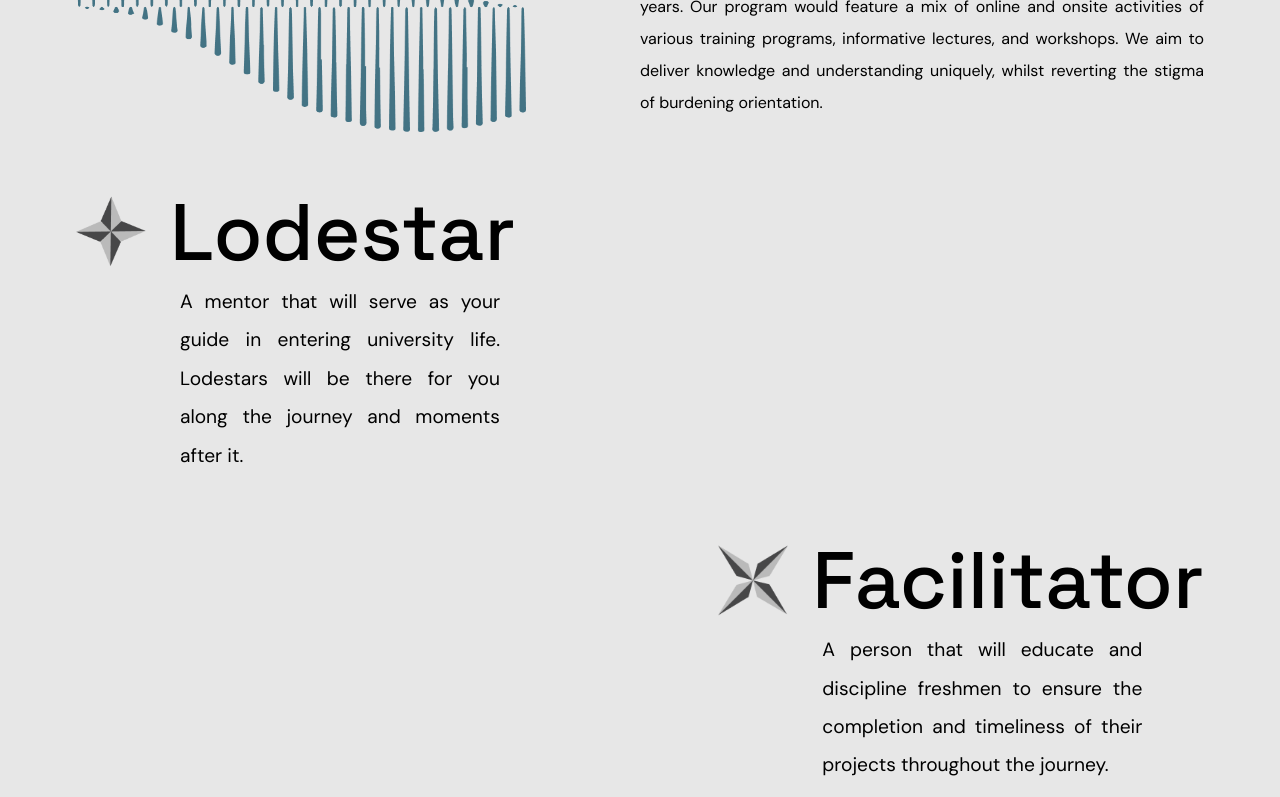
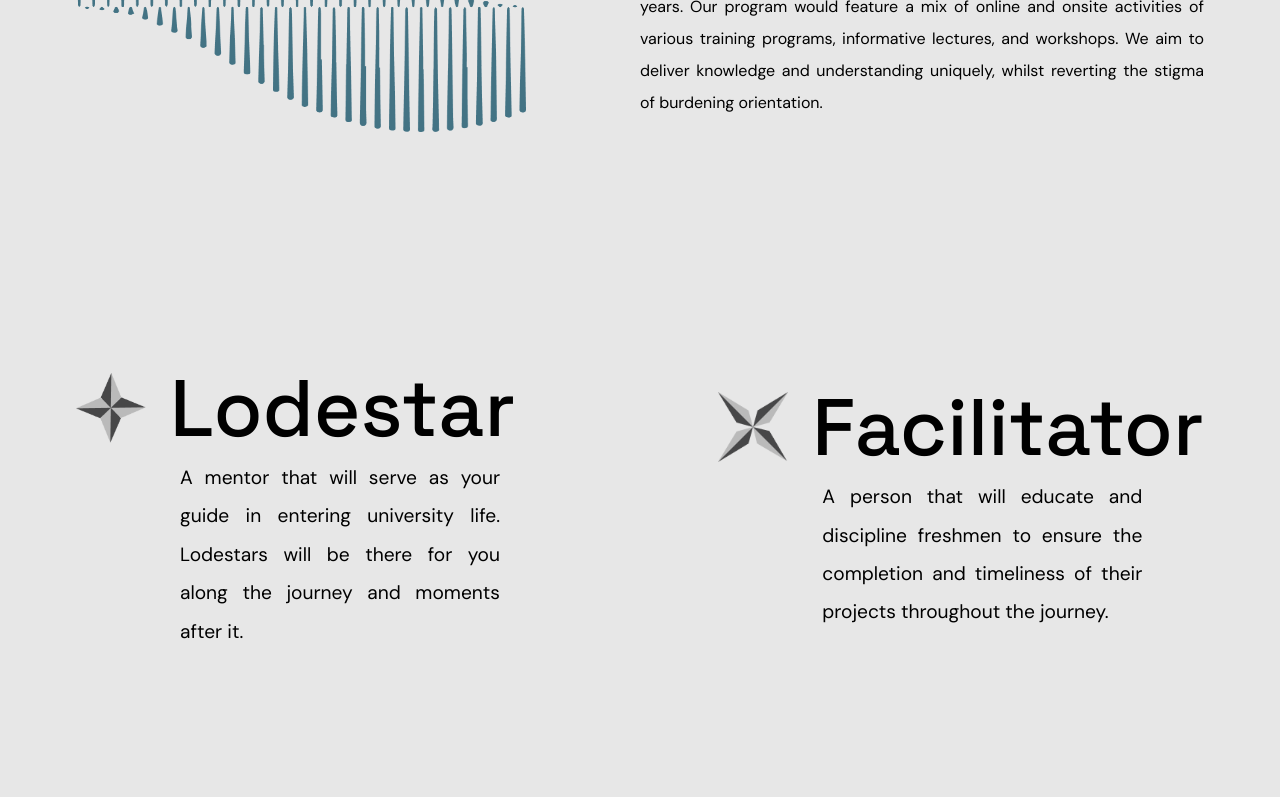
Before and after one commit to owenn2106/pgu2022-nextjs-frontend, a Next.js app: page / in a window 1280 px wide. Shown: the part 2000-2797 px from the top of the page. Built offline with nearby package versions, Linux system fonts and the light colour scheme.

Commit message:
added animation framer motion to homepage

```diff
--- a/components/Home/About.js
+++ b/components/Home/About.js
@@ -1,24 +1,79 @@
 import Image from "next/image";
 import styles from "../../styles/Home/About.module.css";
+import { motion } from "framer-motion";
 
 const About = () => {
+  const wrapperVariants = {
+    hidden: {
+      opacity: 0,
+    },
+    visible: {
+      opacity: 1,
+      transition: {
+        staggerChildren: 0.5,
+        delayChildren: 0.5,
+      },
+    },
+  };
+
+  const itemVariants1 = {
+    hidden: {
+      opacity: 0,
+      x: -200,
+    },
+    visible: {
+      opacity: 1,
+      x: 0,
+      transition: {
+        duration: 0.5,
+      },
+    },
+  };
+
+  const itemVariants2 = {
+    hidden: {
+      opacity: 0,
+      x: 200,
+    },
+    visible: {
+      opacity: 1,
+      x: 0,
+    },
+  };
+
   return (
     <div className={styles.aboutSection} id="about">
       <div className="container">
         <div className={styles.aboutWrapper}>
-          <div className={styles.aboutTitle}>
-            <h2>ABOUT US</h2>
-            <div className={styles.decorWrapper}>
+          <motion.div
+            className={styles.aboutTitle}
+            initial="hidden"
+            whileInView="visible"
+            viewport={{ once: true }}
+            variants={wrapperVariants}
+          >
+            <motion.h2 variants={itemVariants1}>ABOUT US</motion.h2>
+            <motion.div
+              className={styles.decorWrapper}
+              variants={itemVariants1}
+            >
               <Image
                 src="/images/decor/wave.png"
                 alt="wave-decor"
                 width={450}
                 height={250}
               />
-            </div>
-          </div>
-          <div className={styles.aboutContent}>
-            <div>
+            </motion.div>
+          </motion.div>
+
+          <motion.div
+            className={styles.aboutContent}
+            initial="hidden"
+            whileInView="visible"
+            viewport={{ once: true }}
+            variants={wrapperVariants}
+          >
+            <motion.div variants={itemVariants2}>
               <p>
                 Prasmul Gear Up is an orientation program dedicated by
                 Universitas Prasetiya Mulya at the start of a new academic year.
@@ -26,9 +81,9 @@ const About = () => {
                 activities to utilize freshmen leaping from high school to
                 university life.
               </p>
-            </div>
+            </motion.div>
             <br />
-            <div>
+            <motion.div variants={itemVariants2}>
               <p>
                 Our vision as an orientation program is to equip freshmen to
                 adapt to university life through Prasetiya Mulya&apos;s values
@@ -39,8 +94,8 @@ const About = () => {
                 to deliver knowledge and understanding uniquely, whilst
                 reverting the stigma of burdening orientation.
               </p>
-            </div>
-          </div>
+            </motion.div>
+          </motion.div>
         </div>
       </div>
     </div>
--- a/components/Home/ChainAmica.js
+++ b/components/Home/ChainAmica.js
@@ -1,33 +1,66 @@
 import styles from "../../styles/Home/ChainAmica.module.css";
+import { motion } from "framer-motion";
 
 const ChainAmica = () => {
   return (
     <div className={styles.ChainAmicaWrapper}>
       <div className="container">
-        <div className={styles.HeadingMotto}>
+        <motion.div
+          className={styles.HeadingMotto}
+          initial={{ opacity: 0, y: 100 }}
+          whileInView={{ opacity: 1, y: 0 }}
+          transition={{
+            delay: 0.5,
+            duration: 0.5,
+          }}
+          viewport={{ once: true }}
+        >
           <p>
             THE VALUES AND CHARACTERISTICS THAT ALL PRASETIYA MULYA STUDENTS
             SHOULD POSSESS
           </p>
-        </div>
+        </motion.div>
 
         <div className={styles.Wording}>
-          <div>
+          <motion.div
+            initial={{ opacity: 0 }}
+            whileInView={{ opacity: 1 }}
+            transition={{
+              delay: 1,
+            }}
+            viewport={{ once: true }}
+          >
             <h2 className={styles.Chain}>CHAIN</h2>
-          </div>
-          <div>
+          </motion.div>
+          <motion.div
+            initial={{ opacity: 0 }}
+            whileInView={{ opacity: 1 }}
+            transition={{
+              delay: 1,
+            }}
+            viewport={{ once: true }}
+          >
             <h2 className={styles.LeAmica}>LEAMICA</h2>
-          </div>
+          </motion.div>
         </div>
       </div>
 
-      <div className={styles.BoatWrapper}>
+      <motion.div
+        className={styles.BoatWrapper}
+        initial={{ y: 500 }}
+        whileInView={{ y: 0 }}
+        transition={{
+          delay: 0.3,
+          duration: 1.5,
+        }}
+        viewport={{ once: true }}
+      >
         <img
           className={styles.Boat}
           src="/images/backgrounds/boat.png/"
           alt="boat"
         />
-      </div>
+      </motion.div>
     </div>
   );
 };
--- a/components/Home/Description.js
+++ b/components/Home/Description.js
@@ -1,23 +1,80 @@
 import styles from "../../styles/Home/Description.module.css";
+import { motion } from "framer-motion";
 
 const Description = () => {
+  const wrapperVariants = {
+    hidden: { opacity: 0 },
+    visible: {
+      opacity: 1,
+      transition: {
+        staggerChildren: 0.3,
+        delayChildren: 0.5,
+      },
+    },
+    exit: {
+      opacity: 0,
+      y: 100,
+    },
+  };
+
+  const itemVariants = {
+    hidden: { opacity: 0 },
+    visible: {
+      opacity: 1,
+    },
+  };
+
+  const lineVariants = {
+    hidden: { scaleX: 0 },
+    visible: {
+      scaleX: 1,
+    },
+  };
+
   return (
     <div className={styles.description}>
       <div style={{ margin: "0 auto", width: "100%" }}>
-        <div className={styles.titleWrapper}>
-          <h2 className={styles.descriptionTitle1}>WELCOME</h2>
-          <img src="/images/decor/blue-line.png" alt="blue-line" />
-          <h2 className={styles.descriptionTitle2}>VOYAGERS</h2>
-        </div>
+        <motion.div
+          className={styles.titleWrapper}
+          initial="hidden"
+          whileInView="visible"
+          exit="exit"
+          viewport={{ once: true }}
+          variants={wrapperVariants}
+        >
+          <motion.h2
+            className={styles.descriptionTitle1}
+            variants={itemVariants}
+          >
+            WELCOME
+          </motion.h2>
+          <motion.img
+            src="/images/decor/blue-line.png"
+            alt="blue-line"
+            variants={lineVariants}
+          />
+          <motion.h2
+            className={styles.descriptionTitle2}
+            variants={itemVariants}
+          >
+            VOYAGERS
+          </motion.h2>
+        </motion.div>
 
-        <div className={styles.descriptionContent}>
+        <motion.div
+          className={styles.descriptionContent}
+          initial={{ opacity: 0 }}
+          whileInView={{ opacity: 1 }}
+          transition={{ delay: 0.8 }}
+          viewport={{ once: true }}
+        >
           <p>
             As Voyagers, you have to be able to survive throughout the whole
             journey. You must sail across the sea to reach your goal, navigating
             through tides and storms. The journey won&apos;t go easy, so prepare
             yourselves.
           </p>
-        </div>
+        </motion.div>
       </div>
     </div>
   );
--- a/components/Home/Header.js
+++ b/components/Home/Header.js
@@ -1,14 +1,49 @@
 import styles from "../../styles/Home/Home.module.css";
+import { motion, AnimatePresence, m } from "framer-motion";
 
 const Header = () => {
+  const headerVariants = {
+    hidden: { opacity: 0 },
+    visible: {
+      opacity: 1,
+      transition: {
+        staggerChildren: 0.2,
+      },
+    },
+    exit: {
+      opacity: 0,
+      x: 100,
+    },
+  };
+
+  const textVariants = {
+    visible: {
+      opacity: 1,
+      y: 0,
+      transition: {
+        type: "spring",
+        stiffness: 100,
+      },
+    },
+    hidden: { opacity: 0, y: 100 },
+  };
+
   return (
     <section className={styles.header}>
       <div className="container">
-        <div className={styles.headerText}>
-          <h1>A Guiding Light</h1>
-          <h1>ON YOUR</h1>
-          <h1>FIRST VOYAGE</h1>
-        </div>
+        <AnimatePresence exitBeforeEnter>
+          <motion.div
+            className={styles.headerText}
+            initial="hidden"
+            animate="visible"
+            exit="exit"
+            variants={headerVariants}
+          >
+            <motion.h1 variants={textVariants}>A Guiding Light</motion.h1>
+            <motion.h1 variants={textVariants}>ON YOUR</motion.h1>
+            <motion.h1 variants={textVariants}>FIRST VOYAGE</motion.h1>
+          </motion.div>
+        </AnimatePresence>
       </div>
     </section>
   );
--- a/components/Home/LodeFA.js
+++ b/components/Home/LodeFA.js
@@ -1,13 +1,46 @@
 import Image from "next/image";
+import { motion } from "framer-motion";
 
 import styles from "../../styles/Home/LodeFA.module.css";
 
 const LodeFA = () => {
+  const wrapperVariants = {
+    hidden: {
+      opacity: 0,
+    },
+    visible: {
+      opacity: 1,
+      transition: {
+        staggerChildren: 0.3,
+      },
+    },
+  };
+
+  const itemVariants = {
+    hidden: {
+      opacity: 0,
+      x: -200,
+    },
+    visible: {
+      opacity: 1,
+      x: 0,
+      transition: {
+        duration: 0.5,
+      },
+    },
+  };
+
   return (
     <div className={styles.lodeFA}>
       <div className="container">
-        <div className={styles.lodeFAWrapper}>
-          <div className={styles.topic1}>
+        <motion.div
+          className={styles.lodeFAWrapper}
+          initial="hidden"
+          whileInView="visible"
+          viewport={{ once: true }}
+          variants={wrapperVariants}
+        >
+          <motion.div className={styles.topic1} variants={itemVariants}>
             <div className={styles.subtitle}>
               <Image
                 src="/images/decor/lodestar-star.png"
@@ -24,8 +57,8 @@ const LodeFA = () => {
                 moments after it.
               </p>
             </div>
-          </div>
-          <div className={styles.topic2}>
+          </motion.div>
+          <motion.div className={styles.topic2} variants={itemVariants}>
             <div className={styles.subtitle}>
               <Image
                 src="/images/decor/fa-star.png"
@@ -42,8 +75,8 @@ const LodeFA = () => {
                 journey.
               </p>
             </div>
-          </div>
-        </div>
+          </motion.div>
+        </motion.div>
       </div>
     </div>
   );
--- a/components/main/Nav/MenuLeft.js
+++ b/components/main/Nav/MenuLeft.js
@@ -11,7 +11,7 @@ const MenuLeft = () => {
         </div>
         <div className={styles.navbarSocialWrapper}>
           <a
-            href="https://www.google.com"
+            href="https://www.instagram.com/pgu.prasmul/?igshid=YmMyMTA2M2Y%3D"
             target="_blank"
             rel="noopener noreferrer"
             className={styles.socialWrapper}
--- a/package.json
+++ b/package.json
@@ -9,6 +9,7 @@
     "lint": "next lint"
   },
   "dependencies": {
+    "@ant-design/icons": "^4.7.0",
     "framer-motion": "^6.5.1",
     "next": "12.1.6",
     "react": "18.1.0",
--- a/pages/_app.js
+++ b/pages/_app.js
@@ -1,14 +1,11 @@
 import Layout from "../components/main/Layout";
-import { AnimatePresence } from "framer-motion";
 
 import "../styles/globals.css";
 
 function MyApp({ Component, pageProps }) {
   return (
     <Layout>
-      <AnimatePresence exitBeforeEnter>
-        <Component {...pageProps} />
-      </AnimatePresence>
+      <Component {...pageProps} />
     </Layout>
   );
 }
```
Also changed, not shown: 1 other file (tests, documents, lock files or other folders).
